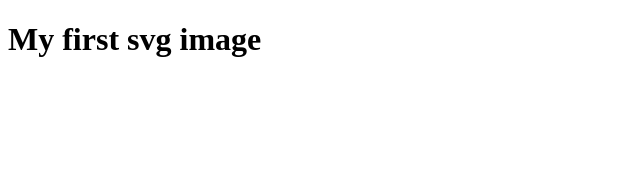
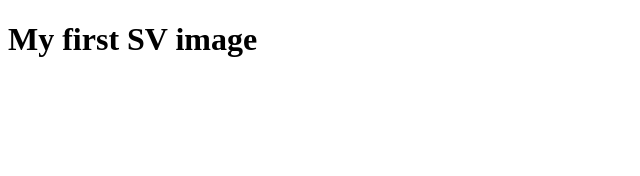
Before and after one commit to borec22/VSCODE, a plain HTML site: page index.html in a window 1280 px wide. Shown: the top 176 px of the page, 0-640 px from the left. Drawn offline with Linux system fonts and the light colour scheme.

Commit message:
story 2: gommit whithout stage area

```diff
--- a/index.html
+++ b/index.html
@@ -8,7 +8,7 @@
 </head>
 
 <body>
-  <h1>My first svg image</h1>
+  <h1>My first SV image</h1>
   <svg height="400px" width="400px">
     <circle cx="200" cy="200" r="100" stroke="blue" stroke-width="5" fill="yellow" />
   </svg>
--- a/main.js
+++ /dev/null
@@ -1,2 +0,0 @@
-console.log('23');
-console.log('435');
```
